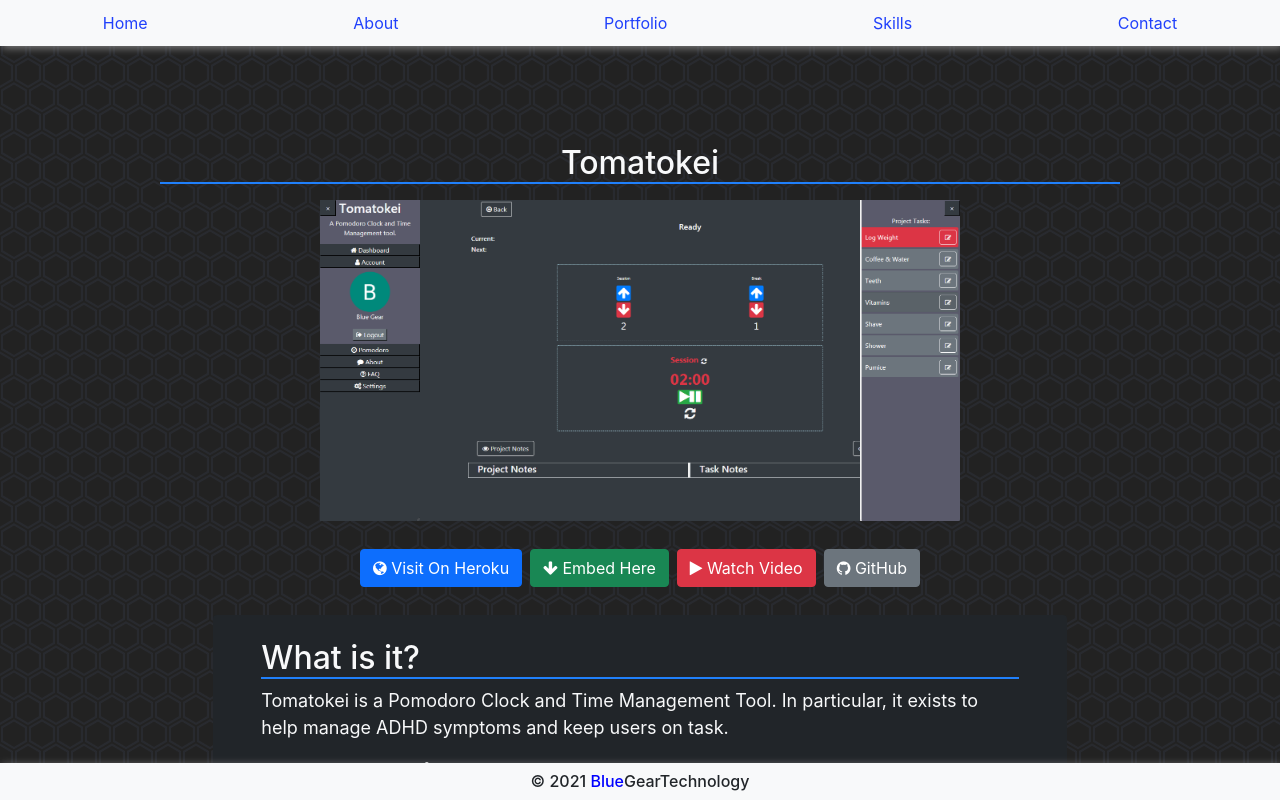
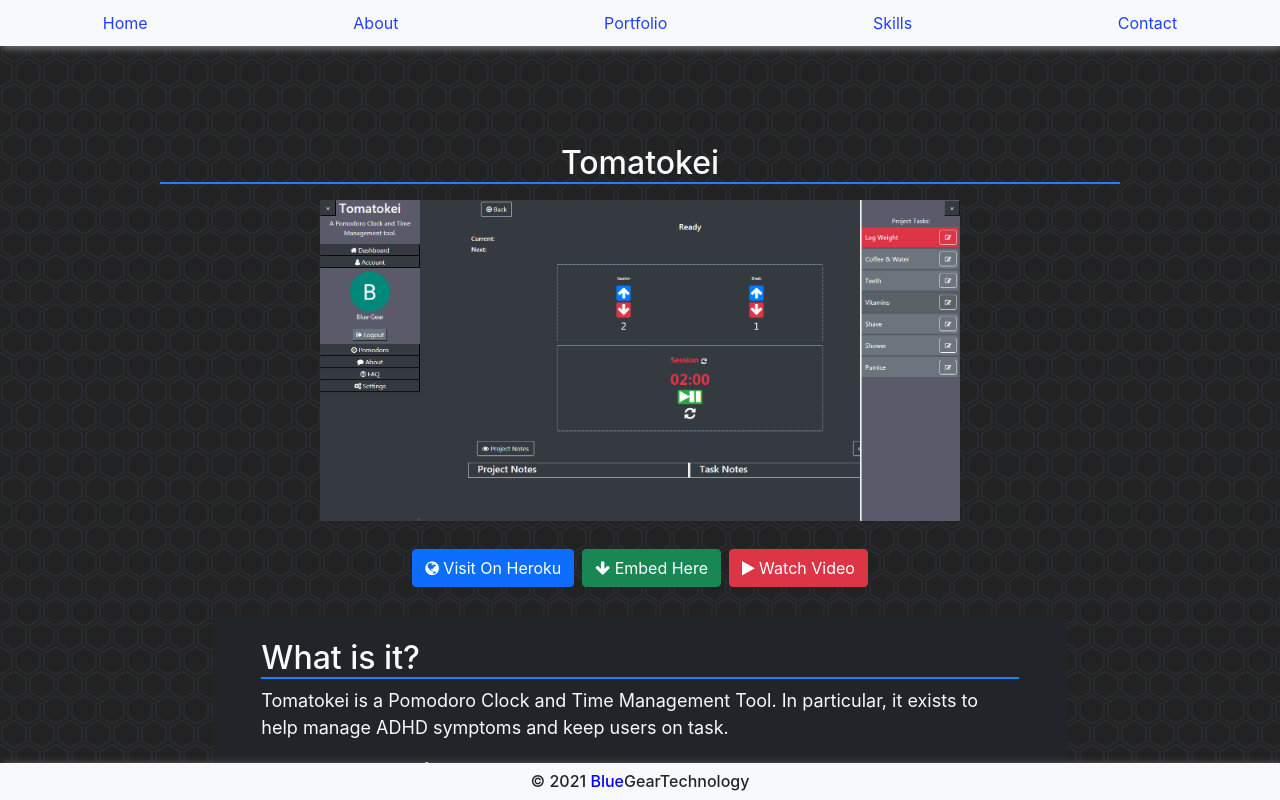
Before and after one commit to bluegeartechnology/portfolio, a React (Create React App) app: page /tomatokei in a window 1280 px wide. Built offline with nearby package versions, Linux system fonts and the light colour scheme.

Commit message:
Removed unnecessary Github button from Tomatokei product page.

```diff
--- a/src/pages/projects/Tomatokei.js
+++ b/src/pages/projects/Tomatokei.js
@@ -149,7 +149,7 @@ const Tomatokei = (props) => {
                     how={how}
                     tech={tech}
                     learned={learned}
-                    buttons={['github', 'youtube', 'embed', 'heroku']}
+                    buttons={['youtube', 'embed', 'heroku']}
                     heroku={`tomatokei`}
                 />
             }
```
